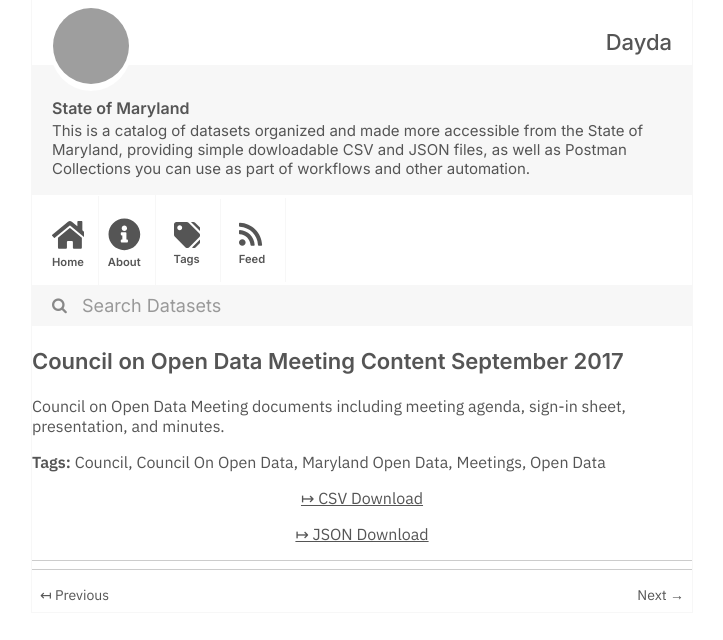
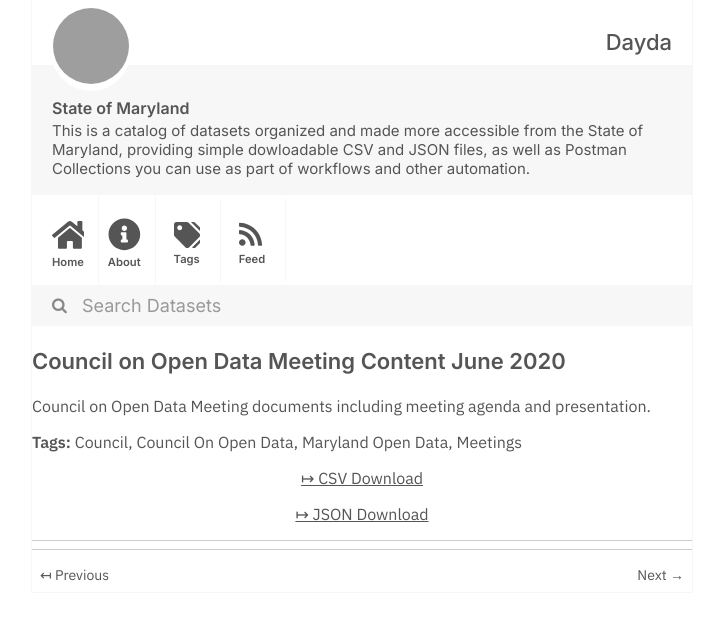
Before and after one commit to dayda-entities/state-of-maryland, a Jekyll site: the page built from _posts/2020-11-10-council-on-open-data-meeting-c.md, in a window 1280 px wide, cut to the strip 0-640 px from the top of the page. Shown: the whole strip, without its empty margins (278-1001 px from the left). Built offline with Jekyll 4.4.1, drawn with Linux system fonts in a browser that asks for light colours; grey boxes are pictures that could not be loaded.

Commit message:
Publish Data

```diff
--- a/_posts/2020-11-10-council-on-open-data-meeting-c.md
+++ b/_posts/2020-11-10-council-on-open-data-meeting-c.md
@@ -1,7 +1,7 @@
 ---
-title: Council on Open Data Meeting Content September 2017
-created: '2020-11-10T17:24:38.380558'
-modified: '2020-11-10T17:24:38.380565'
+title: Council on Open Data Meeting Content June 2020
+created: '2020-11-10T17:23:55.431973'
+modified: '2020-11-10T17:23:55.431985'
 state: active
 type: dataset
 tags:
@@ -9,13 +9,12 @@ tags:
   - Council On Open Data
   - Maryland Open Data
   - Meetings
-  - Open Data
 groups:
   - Local Government
-csv_url: 'https://opendata.maryland.gov/api/views/e6g6-pa22/rows.csv?accessType=DOWNLOAD'
+csv_url: 'https://opendata.maryland.gov/api/views/4f65-c247/rows.csv?accessType=DOWNLOAD'
 json_url: >-
-  https://opendata.maryland.gov/api/views/e6g6-pa22/rows.json?accessType=DOWNLOAD
+  https://opendata.maryland.gov/api/views/4f65-c247/rows.json?accessType=DOWNLOAD
 layout: post
 
 ---
-Council on Open Data Meeting documents including meeting agenda, sign-in sheet, presentation, and minutes.
+Council on Open Data Meeting documents including meeting agenda and presentation.
```
